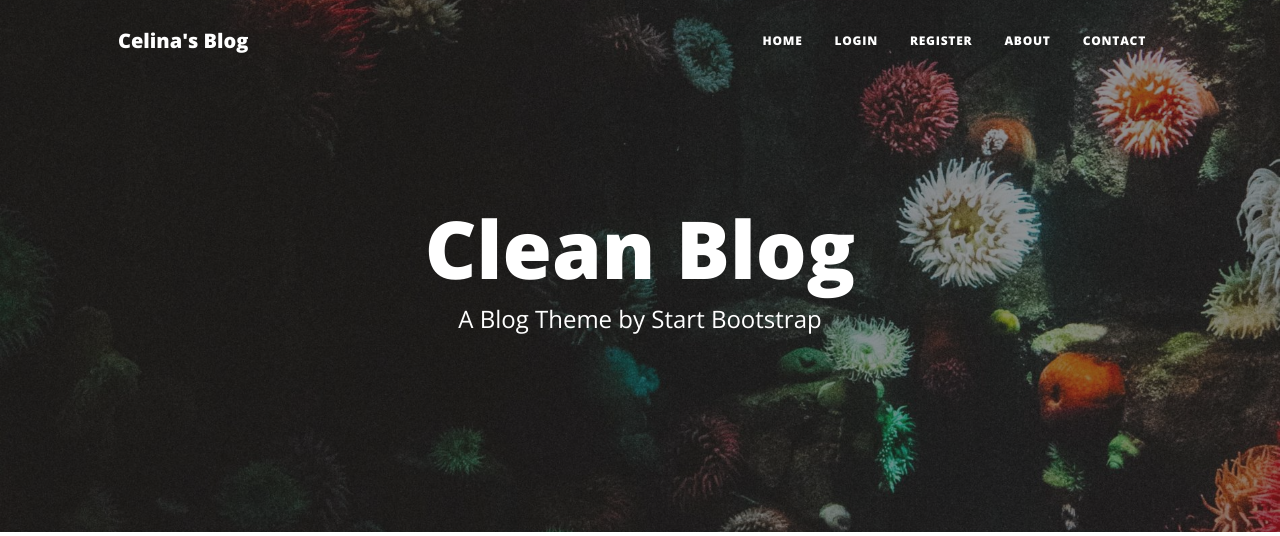
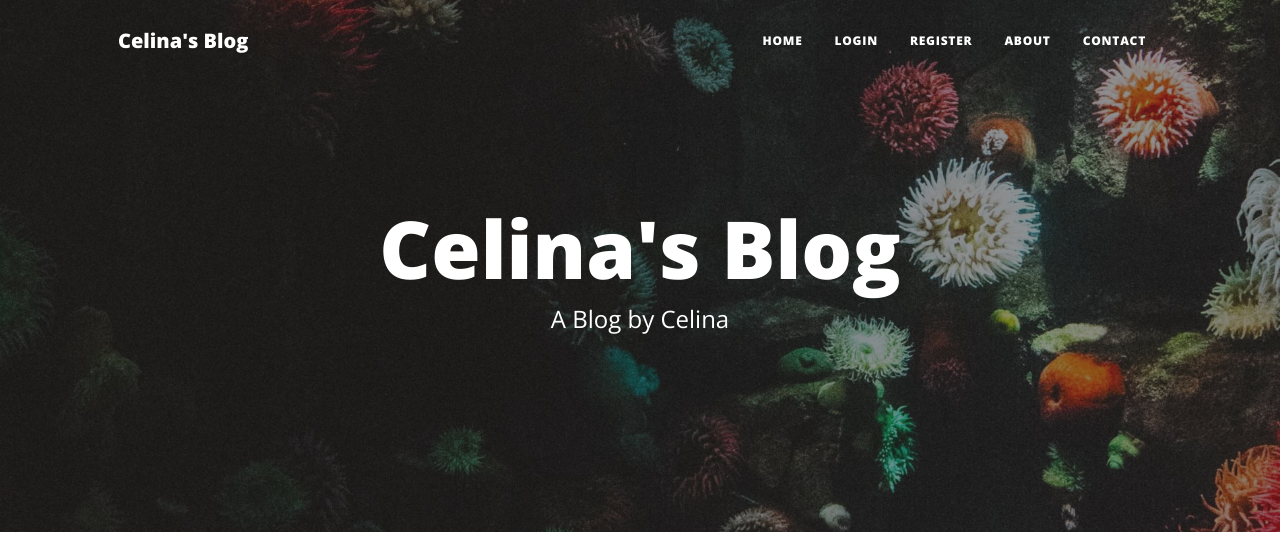
Before and after one commit to celinaczy/flask-blog, a Flask app: page / in a window 1280 px wide. Shown: the top 536 px of the page. Run offline with Flask 3, Linux system fonts and the light colour scheme; data that the repository does not hold is empty; some libraries are stand-ins or nearby versions.

Commit message:
change titles

```diff
--- a/templates/header.html
+++ b/templates/header.html
@@ -8,7 +8,7 @@
     />
     <meta name="description" content="" />
     <meta name="author" content="" />
-    <title>Clean Blog - Start Bootstrap Theme</title>
+    <title>Celina's Blog</title>
     {% block styles %}
     <!-- Load Bootstrap-Flask CSS here -->
     {{ bootstrap.load_css() }}
--- a/templates/index.html
+++ b/templates/index.html
@@ -9,8 +9,8 @@
     <div class="row gx-4 gx-lg-5 justify-content-center">
       <div class="col-md-10 col-lg-8 col-xl-7">
         <div class="site-heading">
-          <h1>Clean Blog</h1>
-          <span class="subheading">A Blog Theme by Start Bootstrap</span>
+          <h1>Celina's Blog</h1>
+          <span class="subheading">A Blog by Celina</span>
         </div>
       </div>
     </div>
```
Also changed, not shown: instance/posts.db (deleted).
